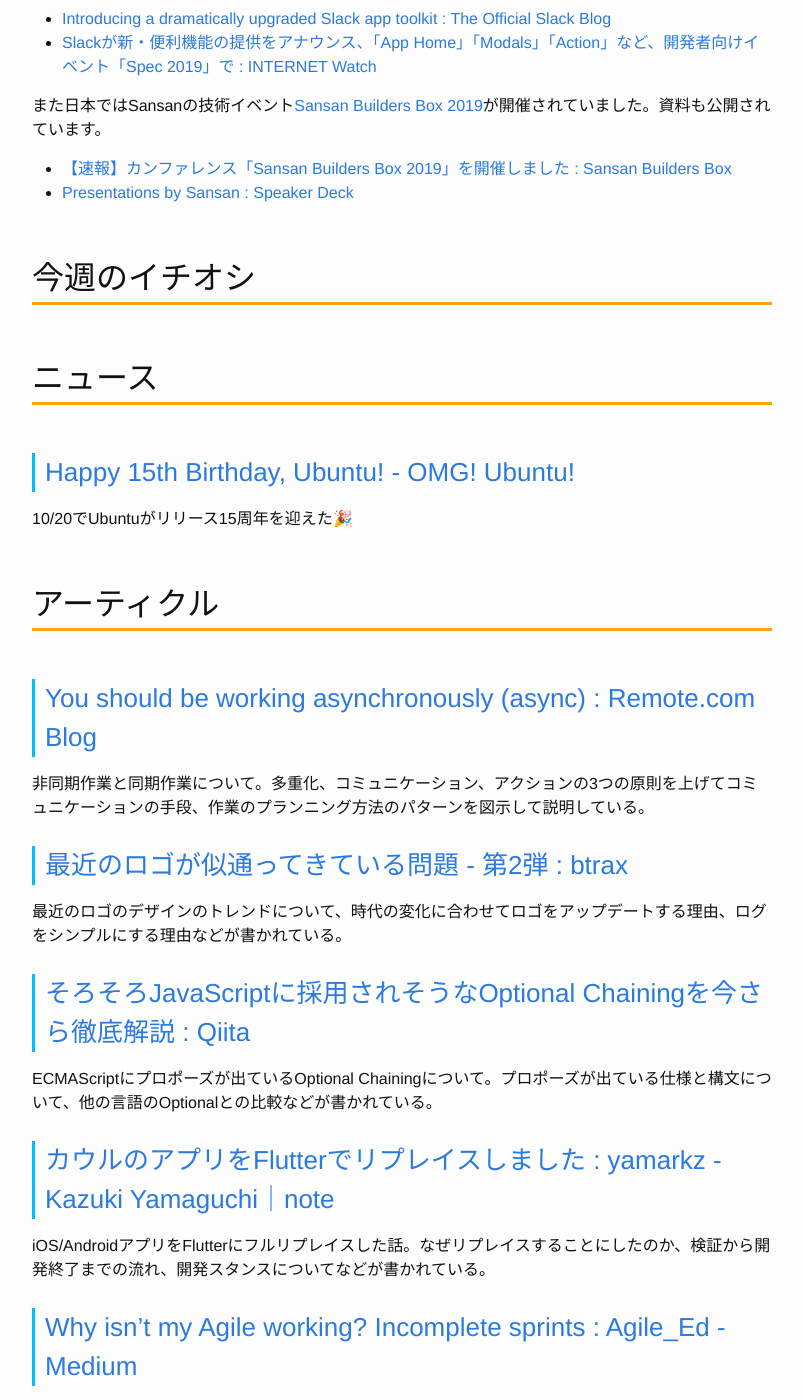
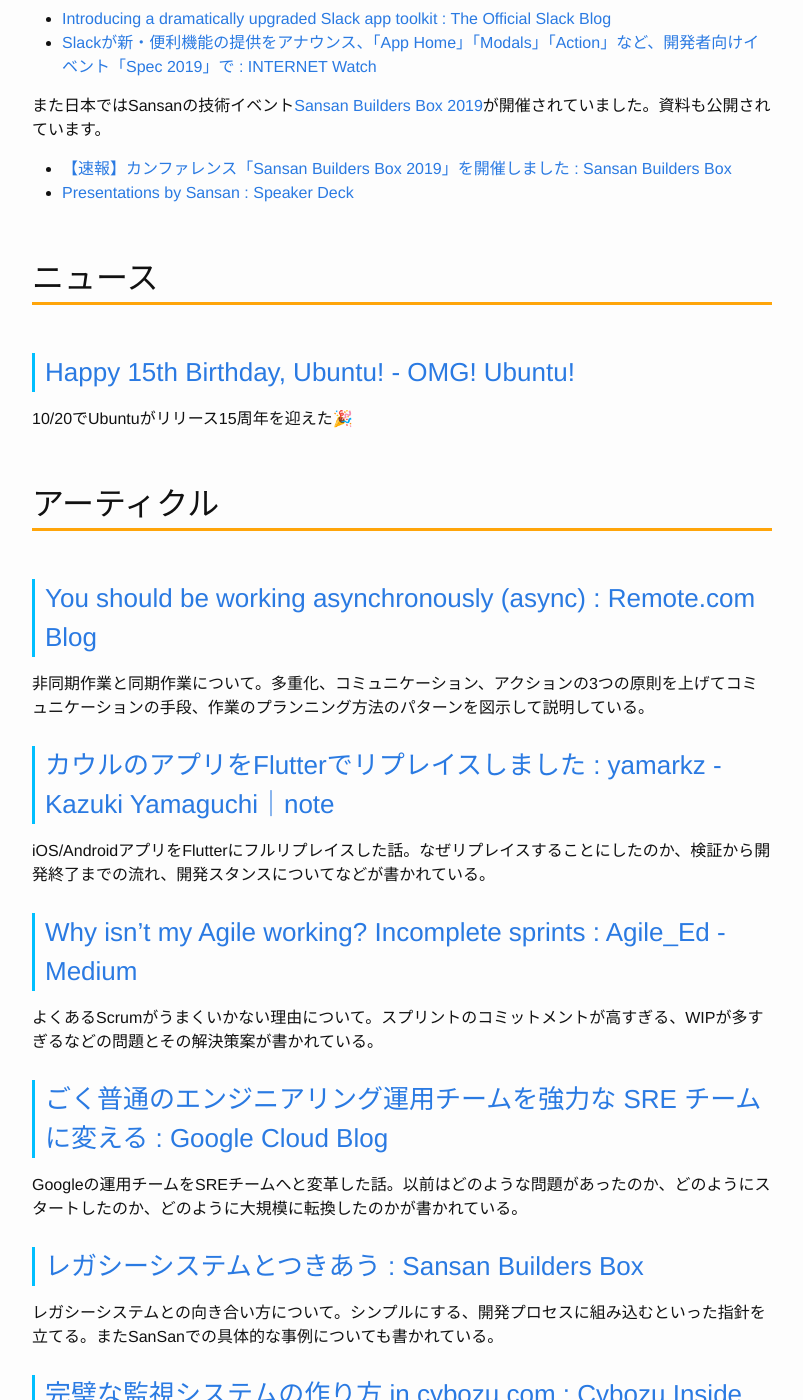
Before and after one commit to Gather-Tech/Gather-Tech.github.io, a Jekyll site: the page built from _posts/2019/2019-10-28-Gather174.md, in a window 1280 px wide and 1400 px high, scrolled down 730 px. Shown: the whole window, without its empty margins (238-1041 px from the left). Built offline with Jekyll 4.4.1, drawn with Linux system fonts in a browser that asks for light colours; comment, search, counter and statistics services are not loaded.

Commit message:
Reduced articles

```diff
--- a/_posts/2019/2019-10-28-Gather174.md
+++ b/_posts/2019/2019-10-28-Gather174.md
@@ -18,8 +18,6 @@
 - [【速報】カンファレンス「Sansan Builders Box 2019」を開催しました : Sansan Builders Box](https://buildersbox.corp-sansan.com/entry/2019/10/25/093628)
 - [Presentations by Sansan : Speaker Deck](https://speakerdeck.com/sansanbuildersbox)
 
-## 今週のイチオシ
-
 ## ニュース
 
 ### [Happy 15th Birthday, Ubuntu! - OMG! Ubuntu!](https://www.omgubuntu.co.uk/2019/10/happy-birthday-ubuntu-2019)
@@ -31,14 +29,6 @@
 ### [You should be working asynchronously (async) : Remote.com Blog](https://blog.remote.com/why-you-should-be-doing-async-work/)
 
 非同期作業と同期作業について。多重化、コミュニケーション、アクションの3つの原則を上げてコミュニケーションの手段、作業のプランニング方法のパターンを図示して説明している。
-
-### [最近のロゴが似通ってきている問題 - 第2弾 : btrax](https://blog.btrax.com/jp/logo-trends/)
-
-最近のロゴのデザインのトレンドについて、時代の変化に合わせてロゴをアップデートする理由、ログをシンプルにする理由などが書かれている。
-
-### [そろそろJavaScriptに採用されそうなOptional Chainingを今さら徹底解説 : Qiita](https://qiita.com/uhyo/items/6cd88c0ea4dc6289387a)
-
-ECMAScriptにプロポーズが出ているOptional Chainingについて。プロポーズが出ている仕様と構文について、他の言語のOptionalとの比較などが書かれている。
 
 ### [カウルのアプリをFlutterでリプレイスしました : yamarkz - Kazuki Yamaguchi｜note](https://note.mu/yamarkz/n/nd9716541d8ad)
 
```
